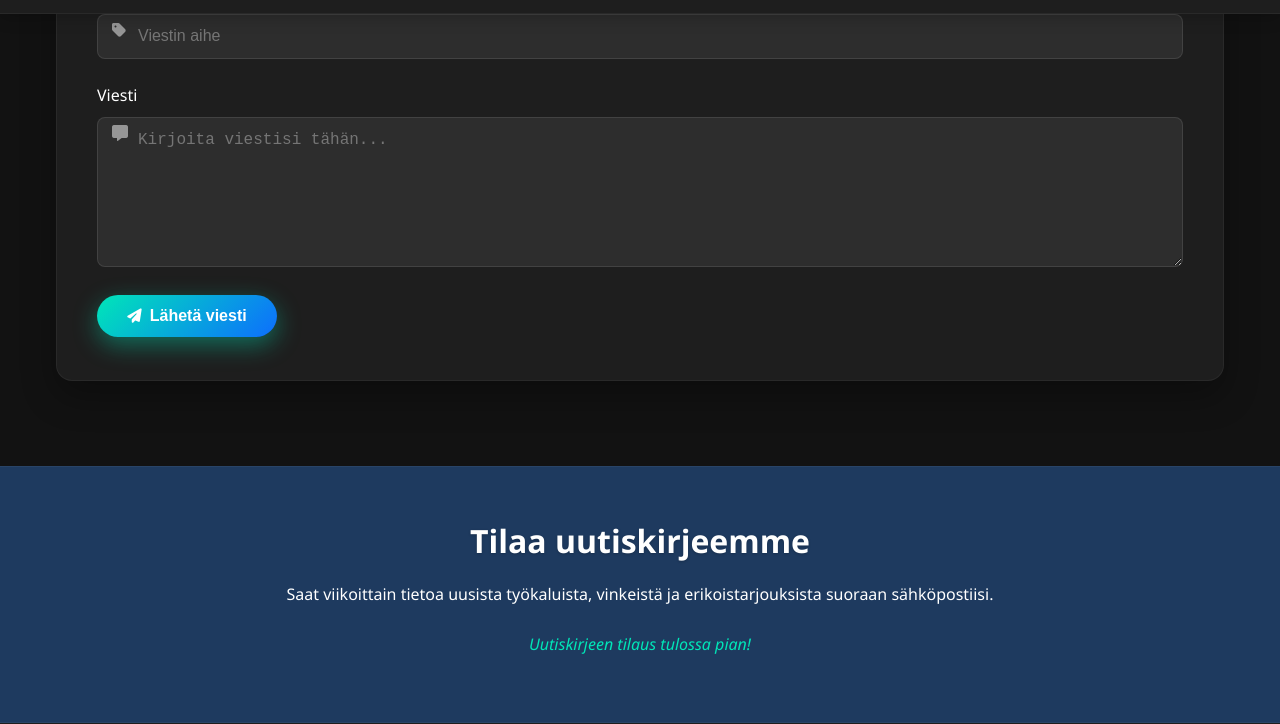
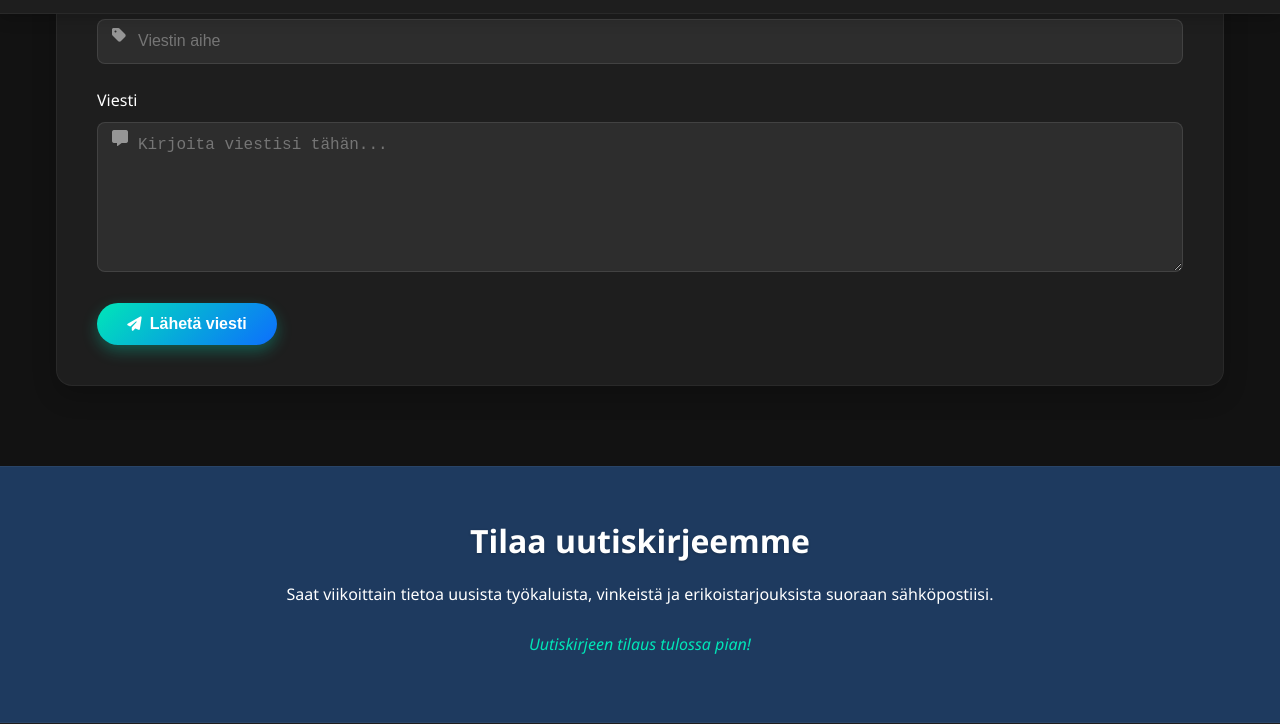
Before and after one commit to PateBest/aipatrik, a plain HTML site: page pages/yhteystiedot.html in a window 1280 px wide. In both pictures the pointer is over the button "Lähetä viesti". Shown: the part 1139-1863 px from the top of the page. Drawn offline with nearby package versions, Linux system fonts and the light colour scheme; no server answers.

Commit message:
Poistettu yhteydenottolomakkeen hover-efektit

```diff
--- a/pages/yhteystiedot.html
+++ b/pages/yhteystiedot.html
@@ -15,14 +15,8 @@
             border-radius: 16px;
             box-shadow: 0 10px 25px rgba(0, 0, 0, 0.2);
             border: 1px solid rgba(255, 255, 255, 0.05);
-            transition: transform 0.3s ease, box-shadow 0.3s ease;
             position: relative;
             overflow: hidden;
-        }
-
-        .contact-form:hover {
-            transform: translateY(-5px);
-            box-shadow: 0 15px 35px rgba(0, 0, 0, 0.3);
         }
 
         .contact-form::before {
@@ -169,8 +163,6 @@
             color: #fff;
             background-color: var(--accent-color);
             text-decoration: none;
-            transform: translateY(-2px);
-            box-shadow: 0 5px 15px rgba(0, 230, 184, 0.3);
         }
 
         .success-message {
@@ -246,12 +238,11 @@
         }
 
         .submit-btn:hover {
-            transform: translateY(-3px);
-            box-shadow: 0 8px 25px rgba(0, 230, 184, 0.4);
+            box-shadow: 0 6px 15px rgba(0, 230, 184, 0.3);
         }
 
         .submit-btn:active {
-            transform: translateY(-1px);
+            opacity: 0.9;
         }
 
         .submit-btn::before {
```
